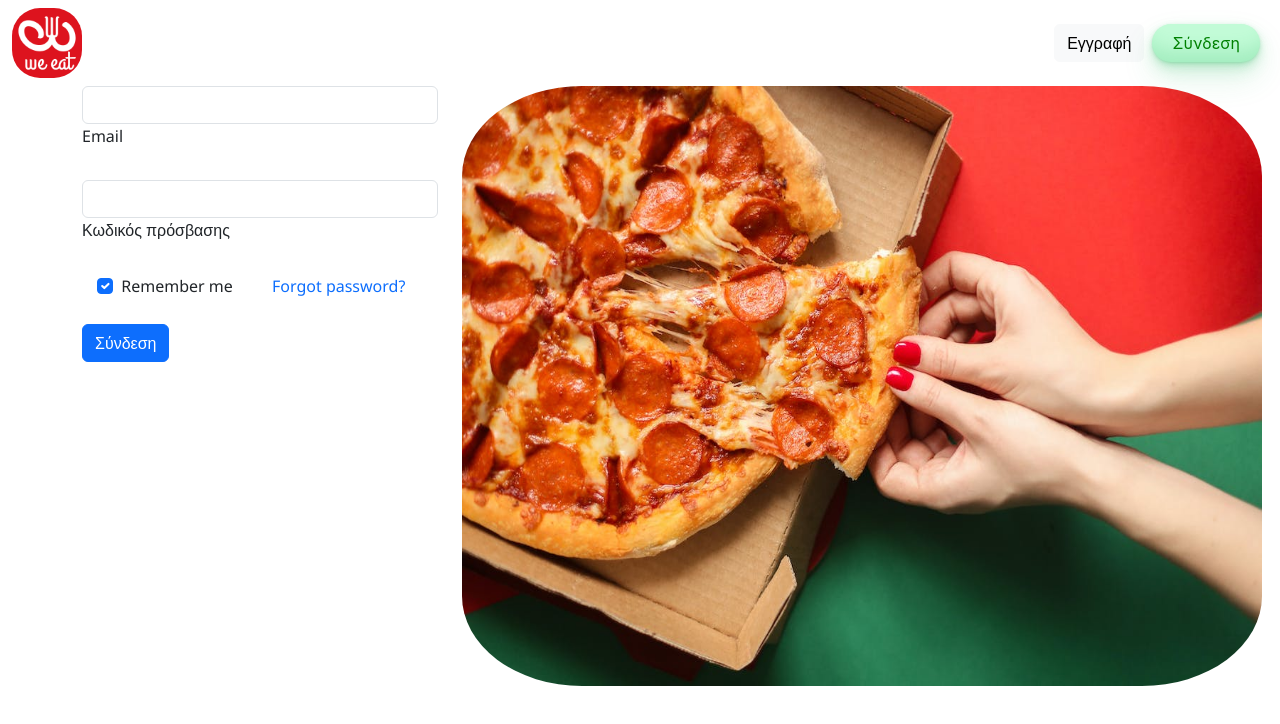
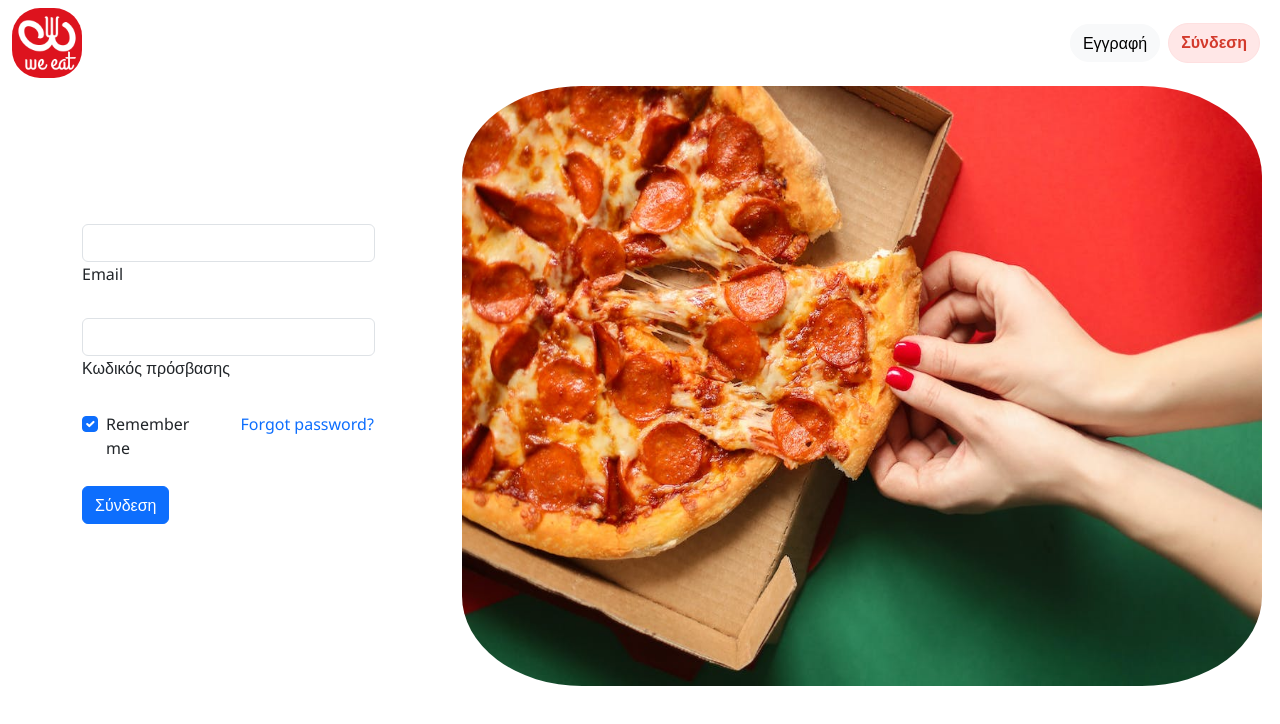
Before and after one commit to Frontend-4-WeLead/we-eat, an Angular app: page /login in a window 1280 px wide. Shown: the top 724 px of the page. Built offline with nearby package versions, Linux system fonts and the light colour scheme.

Commit message:
add css to buttons

```diff
--- a/src/app/pages/login-signup-page/login-signup-page.component.css
+++ b/src/app/pages/login-signup-page/login-signup-page.component.css
@@ -7,25 +7,52 @@ img {
 }
 
 .active-btn{
-  background-color: #c2fbd7;
-  border-radius: 100px;
-  box-shadow: rgba(44, 187, 99, .2) 0 -25px 18px -14px inset,rgba(44, 187, 99, .15) 0 1px 2px,rgba(44, 187, 99, .15) 0 2px 4px,rgba(44, 187, 99, .15) 0 4px 8px,rgba(44, 187, 99, .15) 0 8px 16px,rgba(44, 187, 99, .15) 0 16px 32px;
-  color: green;
+  align-items: center;
+  background-color: #FFE7E7;
+  background-position: 0 0;
+  border: 1px solid #FEE0E0;
+  border-radius: 11px;
+  box-sizing: border-box;
+  color: #D33A2C;
   cursor: pointer;
-  display: inline-block;
-  font-family: CerebriSans-Regular,-apple-system,system-ui,Roboto,sans-serif;
-  padding: 7px 20px;
-  text-align: center;
+  display: flex;
+  font-size: 1rem;
+  font-weight: 700;
+  line-height: 33.4929px;
+  padding: 2px 12px;
+  text-align: left;
   text-decoration: none;
-  transition: all 250ms;
-  border: 0;
-  font-size: 16px;
+  text-shadow: none;
+  text-underline-offset: 1px;
+  transition: border .2s ease-in-out,box-shadow .2s ease-in-out;
   user-select: none;
   -webkit-user-select: none;
   touch-action: manipulation;
+  white-space: nowrap;
+  word-break: break-word;
 }
 
-.button-33:hover {
-  box-shadow: rgba(44,187,99,.35) 0 -25px 18px -14px inset,rgba(44,187,99,.25) 0 1px 2px,rgba(44,187,99,.25) 0 2px 4px,rgba(44,187,99,.25) 0 4px 8px,rgba(44,187,99,.25) 0 8px 16px,rgba(44,187,99,.25) 0 16px 32px;
-  transform: scale(1.05) rotate(-1deg);
+.active-btn-33:active,
+.active-btn-33:focus ,
+.active-btn-33:hover {
+  outline: 0;
 }
+
+.active-btn-33:active {
+  background-color: #D33A2C;
+  box-shadow: rgba(0, 0, 0, 0.12) 0 1px 3px 0 inset;
+  color: #FFFFFF;
+}
+
+.active-btn-33:hover {
+  background-color: #FFE3E3;
+  border-color: #FAA4A4;
+}
+
+.active-btn-33:active:hover,
+.active-btn-33:focus:hover,
+.active-btn-33:focus {
+  background-color: #D33A2C;
+  box-shadow: rgba(0, 0, 0, 0.12) 0 1px 3px 0 inset;
+  color: #FFFFFF;
+}
--- a/src/app/pages/login-signup-page/login-signup-page.component.html
+++ b/src/app/pages/login-signup-page/login-signup-page.component.html
@@ -2,14 +2,14 @@
     <div class="container-fluid">
       <img src="\assets\images\we-eat-logo.png" width="70" height="70" class="d-inline-block align-top logo" alt="">
       <div class="collapse navbar-collapse flex-row-reverse" id="navbarSupportedContent">
-          <button [ngClass]="showLogin ? 'active-btn' : ' ' " (click)="onButton1()" class="btn btn-light m-2 " type="submit">Σύνδεση</button>
-          <button [ngClass]="!showLogin ? 'active-btn' : ' ' "  (click)="onButton2()" class="btn btn-light sign-up" type="submit">Εγγραφή</button>
+          <button [ngClass]="showLogin ? 'active-btn' : ' ' " (click)="onButton1()" class="btn btn-light m-2 rounded-pill " type="submit">Σύνδεση</button>
+          <button [ngClass]="!showLogin ? 'active-btn' : ' ' "  (click)="onButton2()" class="btn btn-light sign-up rounded-pill" type="submit">Εγγραφή</button>
       </div>
     </div>
   </nav>
 <div class="container">
     <div class="row">
-      <div class="col-4">
+      <div class="col-4 d-flex align-items-center">
         <app-login-page *ngIf="showLogin">
         </app-login-page>
         <app-sing-up-page *ngIf="!showLogin"/>
```
